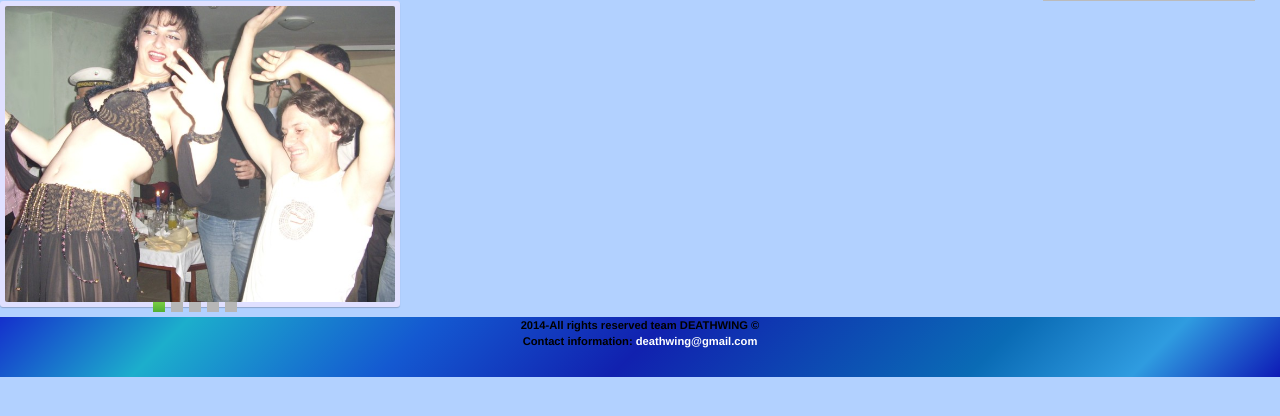
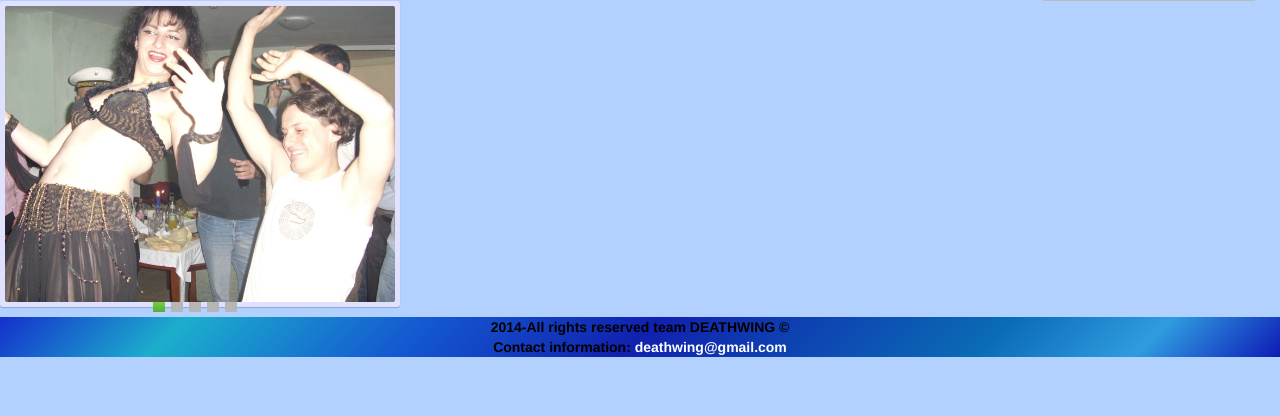
Before and after one commit to reathh/FootballUni, a PHP site: page /index.html in a window 1280 px wide. Shown: the part 327-743 px from the top of the page. Run offline with PHP 8.4, Linux system fonts and the light colour scheme; some libraries are stand-ins or nearby versions.

Commit message:
changed footer

```diff
--- a/css/style.css
+++ b/css/style.css
@@ -41,7 +41,6 @@ nav .active {
 }
 footer {
     width: 100%;
-    height: 60px;
     background: #1426cc;
     background: -moz-linear-gradient(-45deg, #1426cc 0%, #1caecc 15%, #1459d1 33%, #1459d1 33%, #1121af 50%, #0a6bb5 76%, #2f9ce0 88%, #0a0db2 100%);
     background: -webkit-gradient(linear, left top, right bottom, color-stop(0%,#1426cc), color-stop(15%,#1caecc), color-stop(33%,#1459d1), color-stop(33%,#1459d1), color-stop(50%,#1121af), color-stop(76%,#0a6bb5), color-stop(88%,#2f9ce0), color-stop(100%,#0a0db2));
@@ -50,7 +49,6 @@ footer {
     background: -ms-linear-gradient(-45deg, #1426cc 0%,#1caecc 15%,#1459d1 33%,#1459d1 33%,#1121af 50%,#0a6bb5 76%,#2f9ce0 88%,#0a0db2 100%);
     background: linear-gradient(135deg, #1426cc 0%,#1caecc 15%,#1459d1 33%,#1459d1 33%,#1121af 50%,#0a6bb5 76%,#2f9ce0 88%,#0a0db2 100%);
     color: black;
-    font-size: 0.8em;
     text-align: center;
 }
 .team {
--- a/index.html
+++ b/index.html
@@ -83,6 +83,7 @@
                 <footer>
                     <p class="team">2014-All rights reserved team DEATHWING  &copy;<br>
                     Contact information: <a href="mailto:deathwing@gmail.com">deathwing@gmail.com</a>
+                    </p>
                 </footer>
             </div>
         </div>
```
